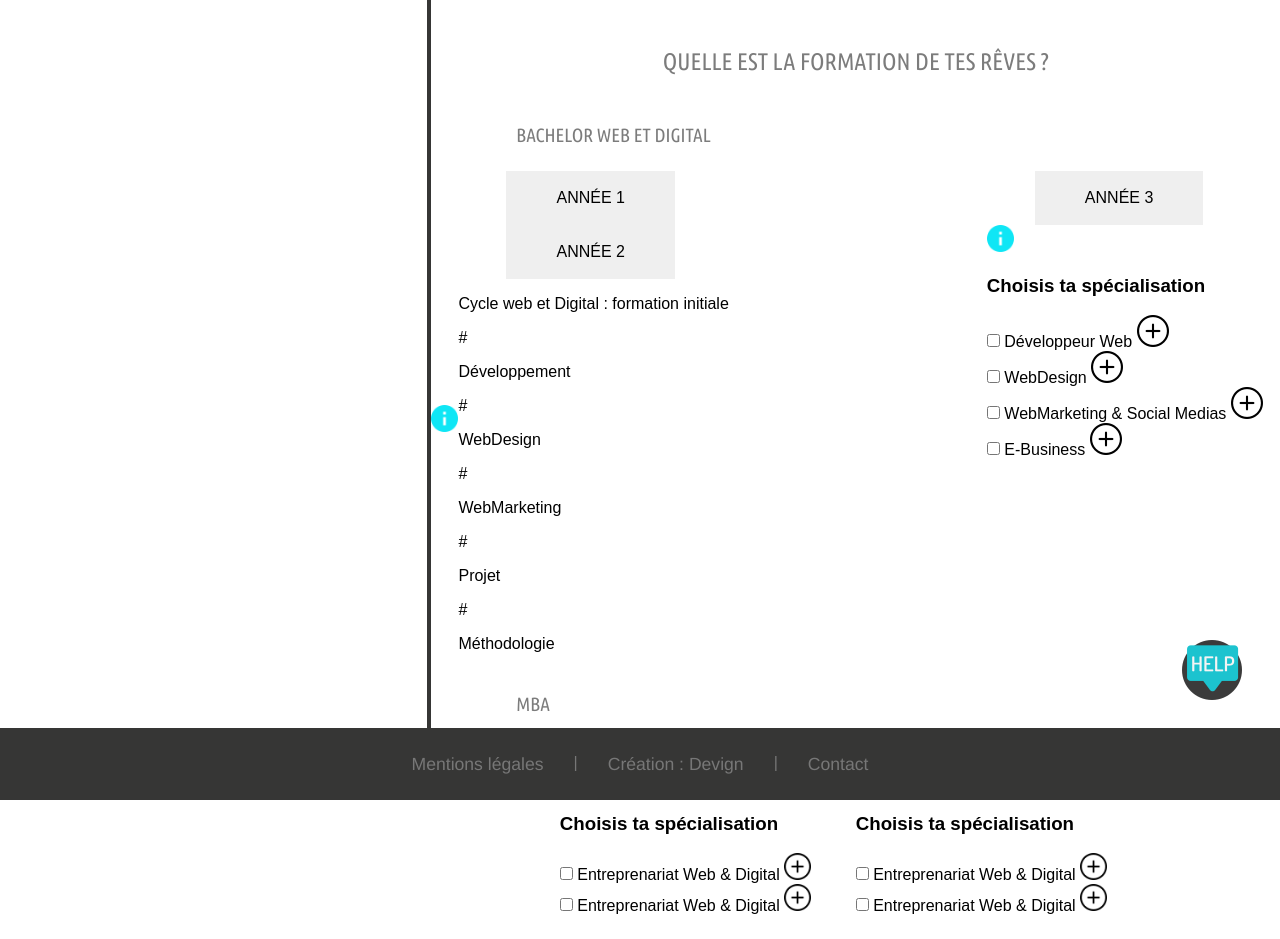
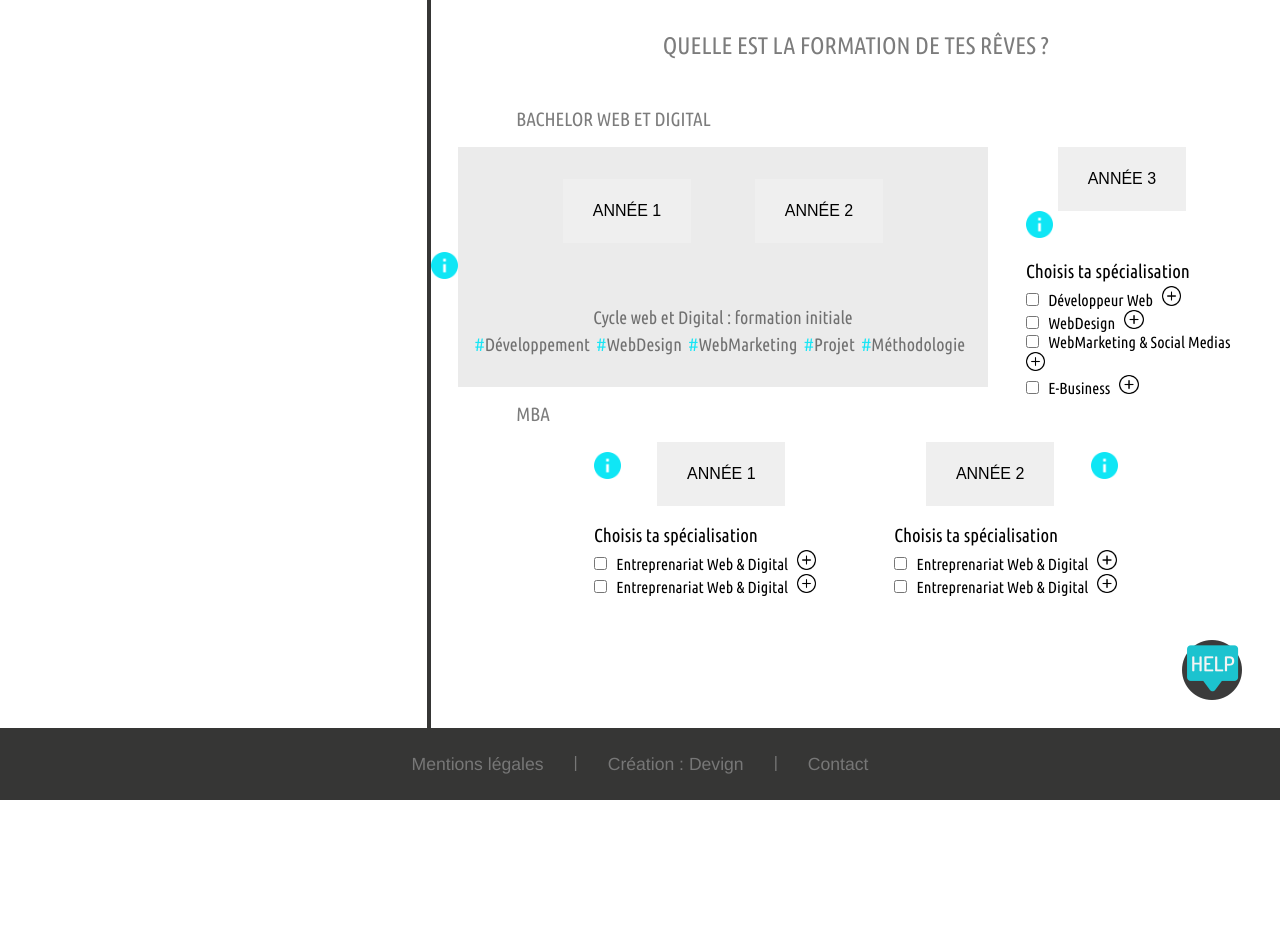
Before and after one commit to bodetienne/espl, a PHP site: page /formation-1-mds.php in a window 1280 px wide. After the commit the page ends 800 px from the top, so only its background shows below. Run offline with PHP 8.4, Linux system fonts and the light colour scheme; some libraries are stand-ins or nearby versions; some web fonts are replaced.

Commit message:
wallah ta race

```diff
--- a/dev/css/style-mds-etienne.css
+++ b/dev/css/style-mds-etienne.css
@@ -16,7 +16,7 @@
 	background: #EBEBEB;
 	display: flex;
 	flex-direction: column;
-	margin: 0 3rem 0 0;
+	/* margin: 0 3rem 0 0; */
 	padding: 0 1rem;
 }
 
@@ -41,7 +41,7 @@
 
 .groupe-formation .txt-bachelor .hashtag-groupe {
 		display: flex;
-		margin: auto;
+		margin: 0 auto;
 }
 
 .groupe-formation .txt-bachelor .ligne-hashtag {
@@ -67,9 +67,24 @@
 }
 
 .lgn .check-group {
-	margin: 0 3rem;
+	margin: 0 3vw;
 }
 
 .spé-grp .checkmark-école {
 	font-family: "Ubuntu", Helvetica, Arial, sans-serif;
+  padding: 0 .3em;
 }
+
+.containe-lgn .spé-grp .check-ligne {
+  padding: .4em 0;
+}
+
+.spé-grp .check-ligne .more-button {
+  width: 1.2em;
+}
+
+.lgn .spé-grp .spé-title{
+  font-weight: normal;
+  font-family: "Ubuntu", Helvetica, Arial, sans-serif;
+  margin-bottom: 0.2em;
+}
--- a/dev/css/style-mds.css
+++ b/dev/css/style-mds.css
@@ -16,7 +16,7 @@
 }
 
 .form-main .nom-form {
-	margin: 3rem auto;
+	margin: 4vh auto;
 	font-size: 1.5rem;
 	font-family: "Ubuntu", Helvetica, Arial, sans-serif;
 	color: #7C7C7C;
@@ -135,7 +135,7 @@
 
 .form-main .container-lgn .container-titre {
 	width: 80%;
-	margin: 0 auto;
+	margin: 2vh auto;
 }
 
 .form-main .container-titre h2 {
@@ -149,16 +149,19 @@
 }
 
 .form-main .container-lgn .lgn {
-	margin: 1.5rem auto;
+	margin: auto;
 	display: flex;
+	height: 30vh;
 }
 
 .container-lgn .lgn .btn-choix {
-	margin: auto 3rem;
+	margin: auto 2.5vw;
 	border: none;
-	padding: 18px 50px;
+	/* padding: 18px 50px; */
 	text-transform: uppercase;
 	text-decoration: none;
+	height: 8vh;
+	width: 10vw;
 	transition: color .5s, border .5s, background .5s, transform 2s;
 }
 
--- a/dev/formation-1-mds.php
+++ b/dev/formation-1-mds.php
@@ -6,6 +6,7 @@
 		<link rel="stylesheet" href="css/normalize.css">
 		<link rel="stylesheet" type="text/css" href="css/style-mds.css" media="all" />
 		<link rel="stylesheet" href="css/style-mds-structure.css">
+		<link rel="stylesheet" href="css/style-mds-etienne.css">
 		<link rel="stylesheet" href="css/style-mds-header-footer.css">
 		<link rel="icon" type="img" href="elements/favicon.ico.png">
 	</head>
@@ -103,12 +104,12 @@
 										<div class="check-ligne">
 									    <input type="checkbox" class="check-école">
 									    <span class="checkmark-école">Entreprenariat Web & Digital</span>
-									    <img class="info-button" src="elements/more-btn.png" alt="bouton pour plus d\'informations">
+									    <img class="more-button" src="elements/more-btn.png" alt="bouton pour plus d\'informations">
 									  </div>
 										<div class="check-ligne">
 									    <input type="checkbox" class="check-école">
 									    <span class="checkmark-école">Entreprenariat Web & Digital</span>
-									    <img class="info-button" src="elements/more-btn.png" alt="bouton pour plus d\'informations">
+									    <img class="more-button" src="elements/more-btn.png" alt="bouton pour plus d\'informations">
 									  </div>
 									</div>
 								</div>
@@ -123,12 +124,12 @@
 										<div class="check-ligne">
 									    <input type="checkbox" class="check-école">
 									    <span class="checkmark-école">Entreprenariat Web & Digital</span>
-									    <img class="info-button" src="elements/more-btn.png" alt="bouton pour plus d\'informations">
+									    <img class="more-button" src="elements/more-btn.png" alt="bouton pour plus d\'informations">
 									  </div>
 										<div class="check-ligne">
 									    <input type="checkbox" class="check-école">
 									    <span class="checkmark-école">Entreprenariat Web & Digital</span>
-									    <img class="info-button" src="elements/more-btn.png" alt="bouton pour plus d\'informations">
+									    <img class="more-button" src="elements/more-btn.png" alt="bouton pour plus d\'informations">
 									  </div>
 									</div>
 								</div>
```
